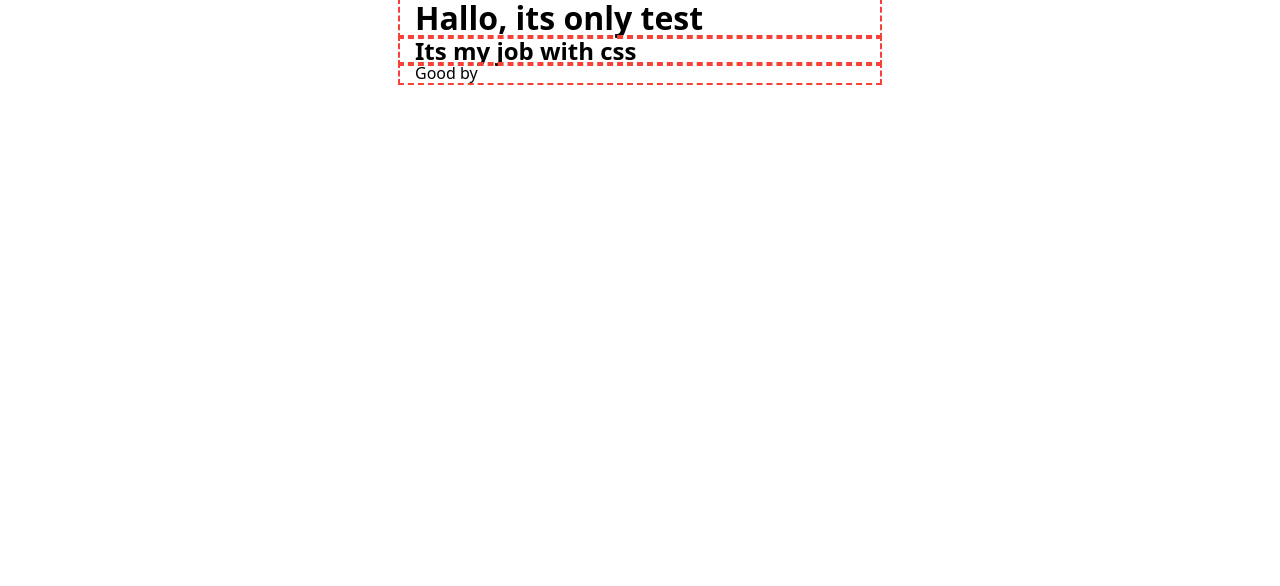
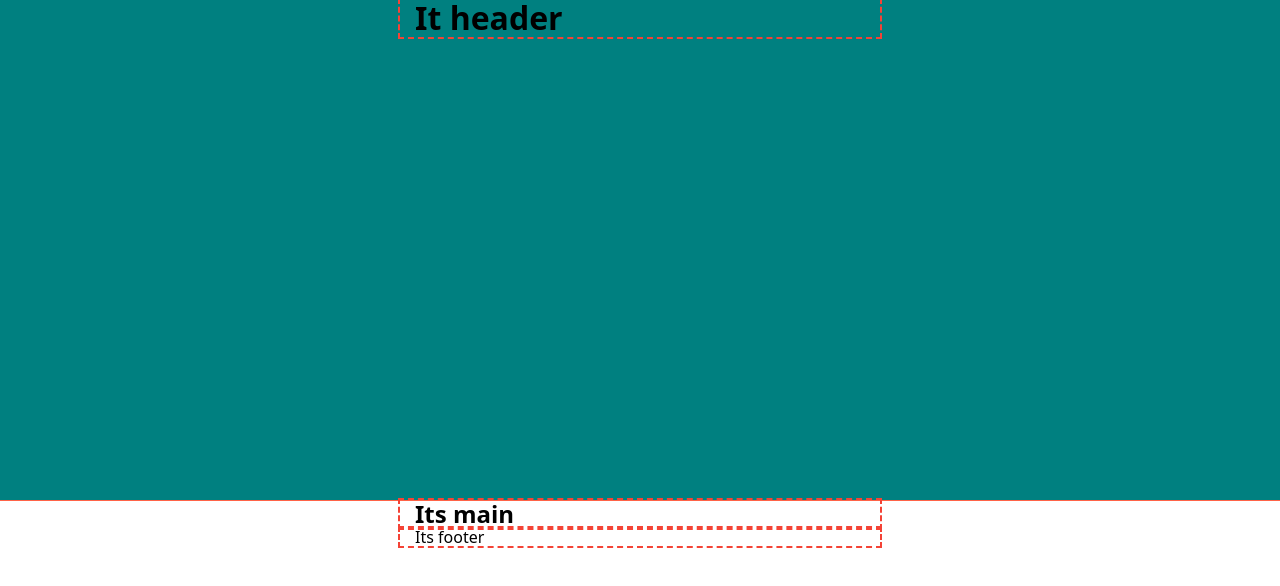
Before and after one commit to Anatoliy-Mostovoy/practic-localStorage, a website: page index.html in a window 1280 px wide. Drawn offline with nearby package versions, Linux system fonts and the light colour scheme.

Commit message:
add overlay img

```diff
--- a/CSS/style.css
+++ b/CSS/style.css
@@ -11,8 +11,14 @@ body{
 margin: 0;
 }
 
-h1,h2,h3,h4{
+h1,h2,h3,h4,p{
   margin: 0;
+}
+
+ul,li{
+  padding: 0;
+  margin: 0;
+  list-style: none;
 }
 
 img {
@@ -29,3 +35,14 @@ img {
   padding: 0 15px;
   outline: 2px dashed #f44336;
 }
+
+.mark-up{
+background-color: teal;
+}
+
+.overlay{
+  max-width: 1600px;
+  height: 500px;
+  background: teal;
+  outline: solid 1px tomato;
+}
--- a/index.html
+++ b/index.html
@@ -14,20 +14,22 @@
 </head>
 <body>
     <header>
-       <div class="container">
-           <h1 class="main-title">Hallo, its only test</h1>
-       </div>
+      <div class="overlay">
+        <div class="container mark-up">
+            <h1 class="main-title">It header</h1>
+        </div>
+      </div>
     </header>
     <main>
         <section>
             <div class="container">
-                <h2 class="sec-title">Its my job with css</h2>
+                <h2 class="sec-title">Its main</h2>
             </div>
         </section>
     </main>
     <footer>
          <div class="container">
-             <div class="footer-block">Good by</div>
+             <div class="footer-block">Its footer</div>
          </div>
     </footer>
     <script src="./index.js"></script>
```
